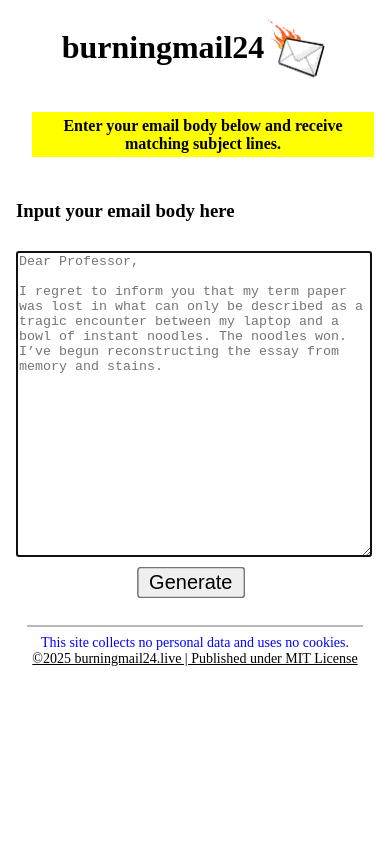
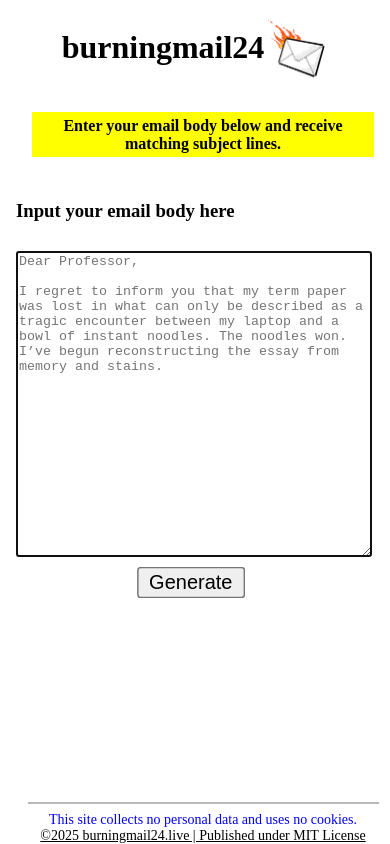
Before and after one commit to MFrikken/burningmail24, a Next.js app in the folder bm24/: page / in a window 390 px wide. Built offline with nearby package versions, Linux system fonts and the light colour scheme.

Commit message:
Fixed footer to have fixed position

```diff
--- a/bm24/app/components/output-subject-lines.tsx
+++ b/bm24/app/components/output-subject-lines.tsx
@@ -4,7 +4,7 @@ type OutputSubjectLinesProps = {
     subjectLines: string[]
 }
 
-export default function OutputSubjectLines({subjectLines}: OutputSubjectLinesProps) {
+export default function OutputSubjectLines({ subjectLines }: OutputSubjectLinesProps) {
     return (
         <div className="output-subject-lines">
             {subjectLines.length <= 0 ? (
@@ -14,7 +14,6 @@ export default function OutputSubjectLines({subjectLines}: OutputSubjectLinesPro
                     <div className={"subject"} key={i}>{i + 1}: {subj}</div>
                 ))
             )}
-
         </div>
     );
 }
--- a/bm24/app/css/global.css
+++ b/bm24/app/css/global.css
@@ -56,10 +56,16 @@
         margin-top: 0.3rem;
     }
 
+    .footer-wrapper {
+        width: 100%;
+        margin-top: 2rem;
+        position: fixed;
+        bottom: 0;
+    }
+
     hr {
         border: none;
         border-top: 2px solid rgba(168, 168, 168, 0.8);
-        margin-top: 2rem;
         width: 90% !important;
     }
 
```
